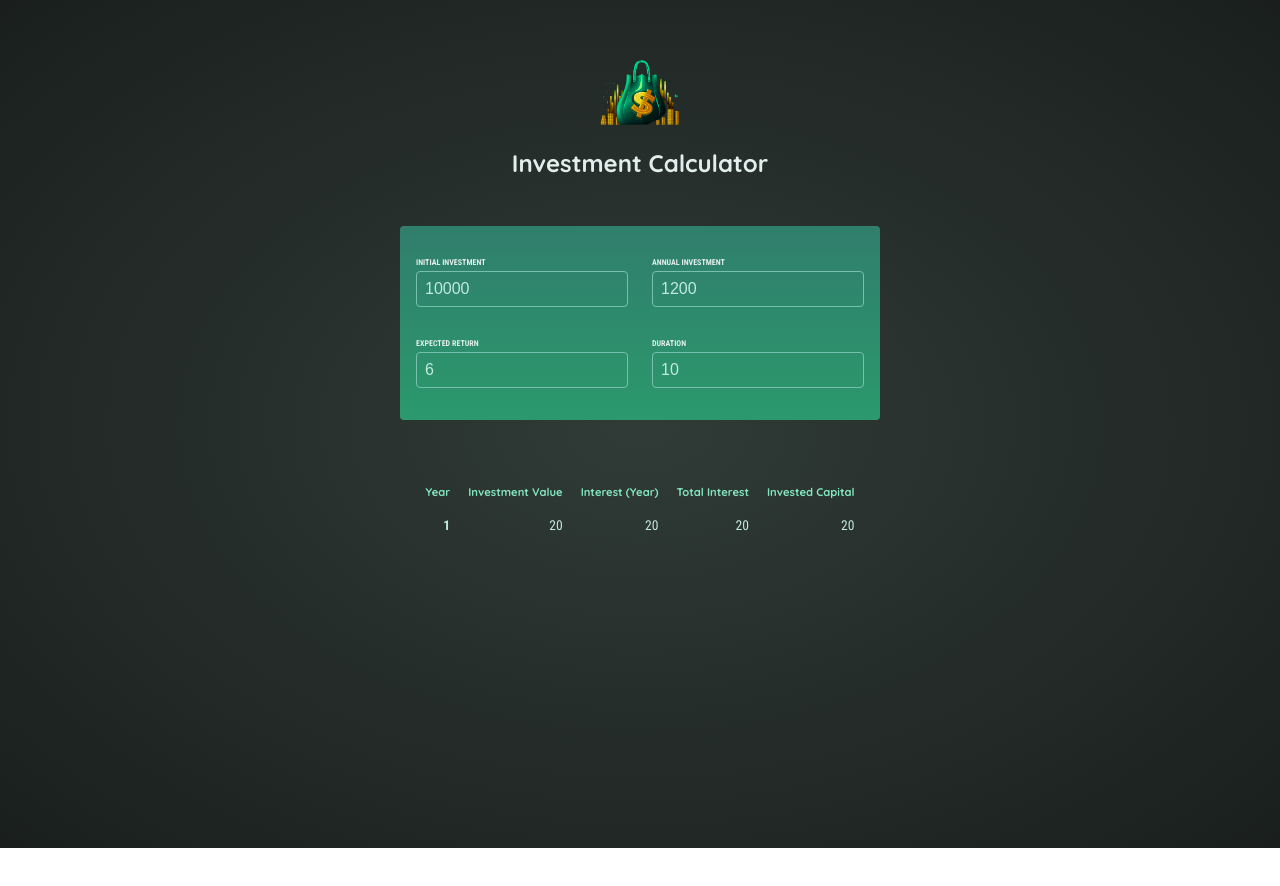
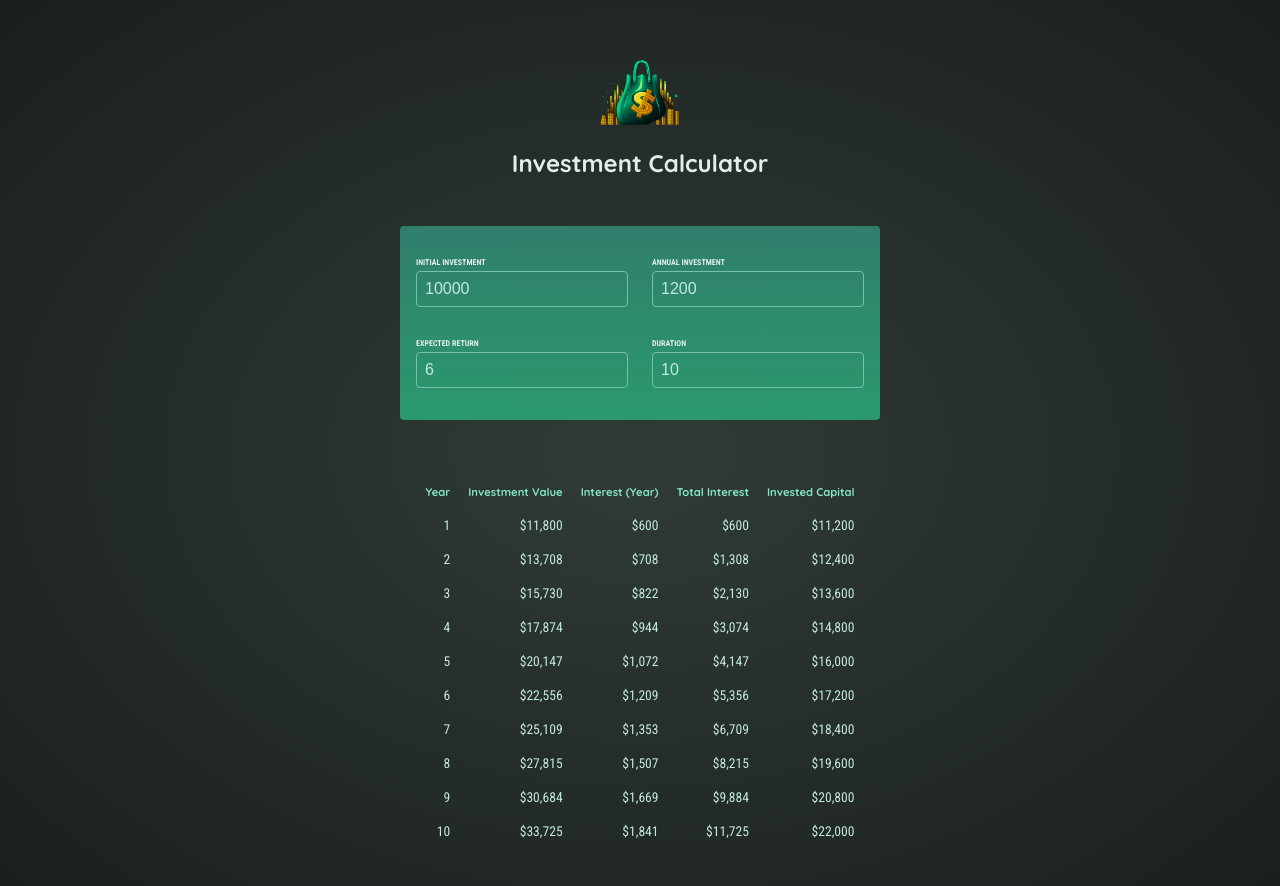
Before and after one commit to ikalakhi/Ivestment-calculator, a React (Vite) app: page / in a window 1280 px wide. Shown: the top 886 px of the page. Before the commit the page ends 848 px from the top, so only its background shows below. Built offline with nearby package versions, Linux system fonts and the light colour scheme.

Commit message:
Outputting Results in a List & Deriving More Values

```diff
--- a/src/components/results.jsx
+++ b/src/components/results.jsx
@@ -1,10 +1,9 @@
-import { calculateInvestmentResults } from "../util/investment";
+import { calculateInvestmentResults, formatter} from "../util/investment.js";
 
 export default function Results({ input }) {
     const resultsData = calculateInvestmentResults(input);
-    console.log(resultsData);
+    const initialInvestment = resultsData[0].valueEndOfYear - resultsData[0].interest - resultsData[0].annualInvestment;
     return(
-        <div  className="center">
         <table id="result">
             <thead>
                 <tr>
@@ -16,15 +15,21 @@ export default function Results({ input }) {
                 </tr>
             </thead>
             <tbody>
-                    <tr>
-                        <th>1</th>
-                        <td>20</td>
-                        <td>20</td>
-                        <td>20</td>
-                        <td>20</td>
+                {resultsData.map((yearData) => {
+                    const totaIntrest = yearData.valueEndOfYear - yearData.annualInvestment * yearData.year - initialInvestment;
+                    const totalAmountInvested = yearData.valueEndOfYear - totaIntrest;
+                    return(
+                        <tr key={yearData.year}>
+                            <td>{yearData.year}</td>
+                            <td>{formatter.format(yearData.valueEndOfYear)}</td>
+                            <td>{formatter.format(yearData.interest)}</td>
+                            <td>{formatter.format(totaIntrest)}</td>
+                            <td>{formatter.format(totalAmountInvested)}</td>
                         </tr>
+                    )
+                })
+                }
             </tbody>
         </table>
-        </div>
     );
 }
```
Lines whose indentation alone changed are shown as unchanged.
